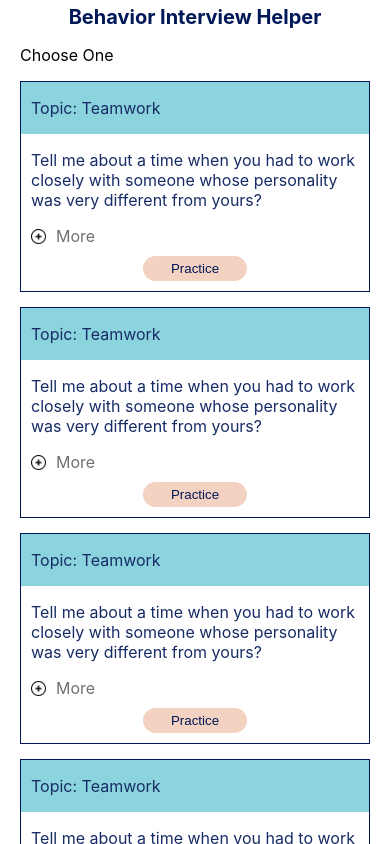
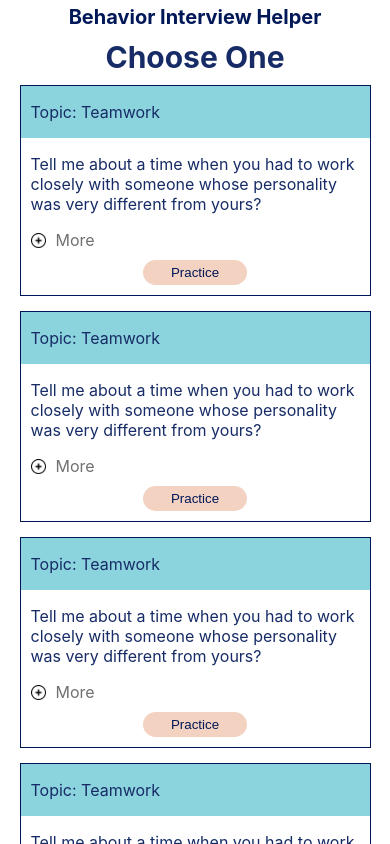
Before and after one commit to jcsmileyjr/behavior-interview-helper, a React (Create React App) app in the folder interview-helper/: page / in a window 390 px wide. Shown: the top 844 px of the page. Built offline with nearby package versions, Linux system fonts and the light colour scheme.

Commit message:
Styling: Admin page card design responsiveness and title styling

```diff
--- a/interview-helper/src/pages/adminPage/adminPage.css
+++ b/interview-helper/src/pages/adminPage/adminPage.css
@@ -4,8 +4,16 @@
     flex-direction: column;
 }
 
+.adminPage__pageTitle--style {
+    text-align: center;
+    color: var(--Primary-Medium-Blue);
+    font-size: var(--Header-Desktop-Font-Size);
+    margin: 10px 0;
+    font-weight: bold;
+}
+
 .adminPage__content--container {
-    margin: 0 20px;
+    margin: 0 5vw;
 }
 
 .adminPage__card--container {
@@ -15,12 +23,18 @@
     row-gap: 15px;
 }
 
-@media only screen and (min-width:500px){
+@media only screen and (min-width:650px){
     .adminPage__card--container {
         display: grid;
-        grid-template-columns: repeat(3, 1fr);
+        grid-template-columns: repeat(2, 1fr);
         grid-template-rows: repeat(3, 1fr);
         grid-column-gap: 10px;
         grid-row-gap: 10px;
     }
 }
+
+@media only screen and (min-width:900px){
+    .adminPage__card--container {
+        grid-template-columns: repeat(3, 1fr);
+    }
+}
```
